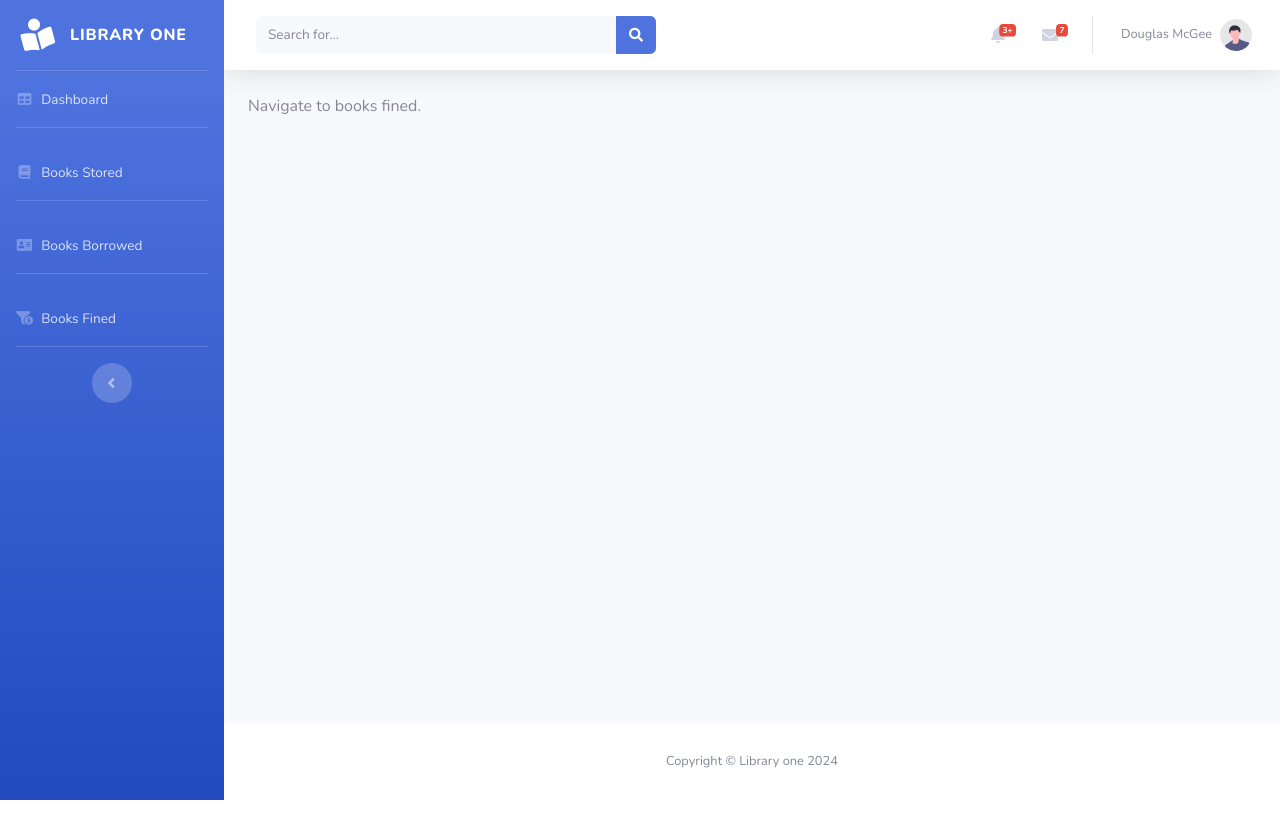
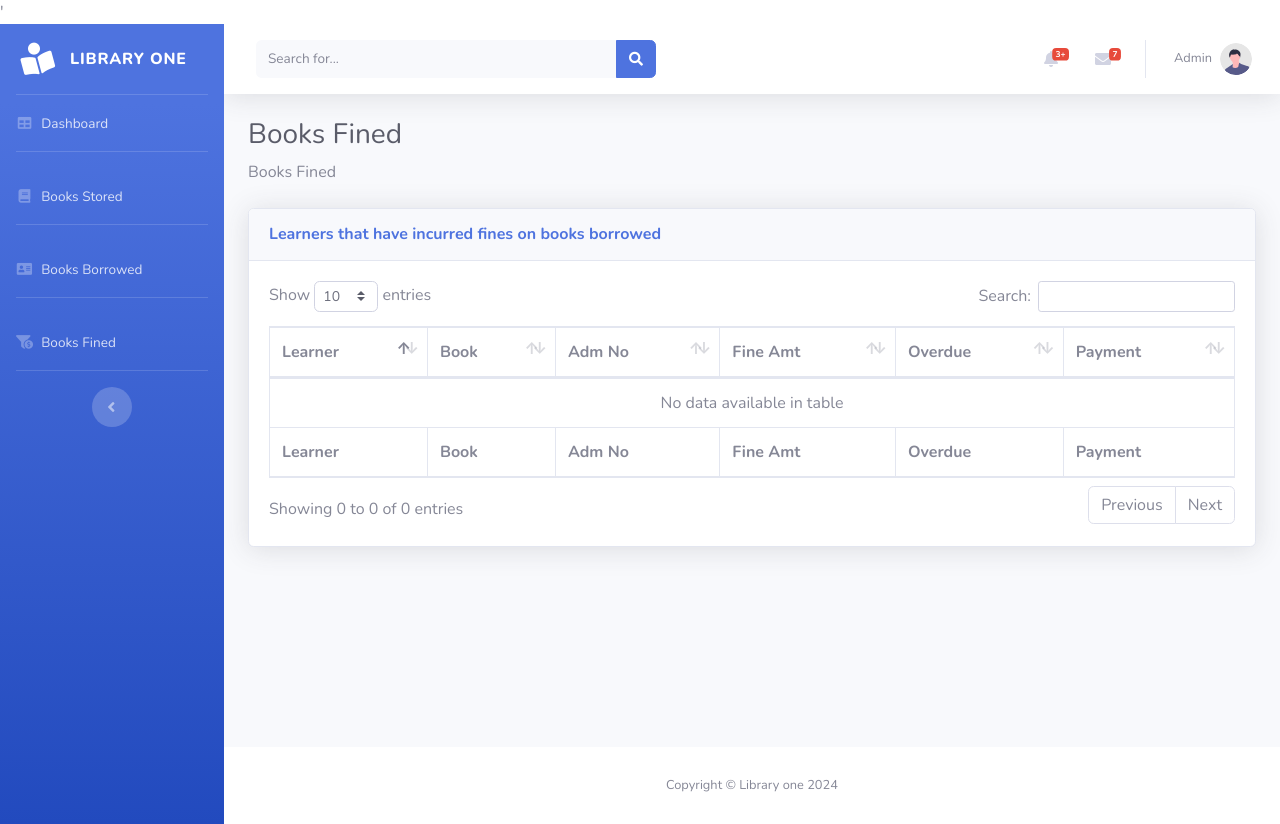
Before and after one commit to ianmukuna97/library1_project, a Django app: page /books/fined in a window 1280 px wide. Before the commit the page ends 800 px from the top, so only its background shows below. Run offline with Django 5.2, Linux system fonts and the light colour scheme; data that the repository does not hold is empty; some libraries are stand-ins or nearby versions.

Commit message:
Library One Management System

```diff
--- a/library1_project/urls.py
+++ b/library1_project/urls.py
@@ -26,6 +26,11 @@ urlpatterns = [
     path('books/fined', views.books_fined, name='books_fined'),
     path('books/provided', views.books_provided, name='books_provided'),
     path('distribute/<int:id>', views.distribute_book, name='distribute_book'),
-    path('requite/<int:id>', views.requite_book, name='requite_book'),
+    path('return/<int:id>', views.return_book, name='return_book'),
+    path('payment/<int:id>', views.payment_overdue, name='payment_overdue'),
+    path('handle/payment', views.callback, name='callback'),
+    path('pie-chart', views.pie_chart, name='pie_chart'),
+    path('line-chart', views.line_chart, name='line_chart'),
+    path('bar_chart', views.bar_chart, name='bar_chart'),
     path('admin/', admin.site.urls),
 ]
--- a/main/views.py
+++ b/main/views.py
@@ -1,9 +1,16 @@
+import json
 from datetime import date, timedelta
 
 from django.contrib import messages
+from django.db import transaction
+from django.db.models import Count
+from django.db.models.functions import TruncMonth
+from django.http import HttpResponse, JsonResponse
 from django.shortcuts import render, redirect, get_object_or_404
+from django.views.decorators.csrf import csrf_exempt
+from django_daraja.mpesa.core import MpesaClient
 
-from main.models import Book, Transactions, Learner
+from main.models import Book, Transactions, Learner, Payment
 
 
 # Create your views here.
@@ -18,7 +25,7 @@ def books_stored(request):
 
 def books_borrowed(request):
     borrowed = Transactions.objects.all()
-    return render(request,'books_borrowed.html', {'materials_borrowed' : borrowed})
+    return render(request,'books_borrowed.html', {'books_borrowed' : borrowed})
 
 
 def books_fined(request):
@@ -31,26 +38,139 @@ def books_provided(request):
     return None
 
 
-def distribute_book(request, id):
+def distribute_book(request, id,):
     book = Book.objects.get(pk=id)
     learners = Learner.objects.all()
     if request.method == 'POST':
         learner_id = request.POST['learner_id']
-        student: Learner = Learner.objects.get(pk=learner_id)
+        learner: Learner = Learner.objects.get(pk=learner_id)
         expected_return_date = date.today() + timedelta(days=7)
-        transaction = Transactions.objects.create(book=book, student=student, expected_return_date=expected_return_date, status='DISTRIBUTED')
+        transaction = Transactions.objects.create(book=book, learner=learner, expected_return_date=expected_return_date, status='DISTRIBUTED')
         transaction.save()
         messages.success(request, f'Book {book.title} was distributed')
         return redirect('books_stored')
-
     return render(request, 'distribute.html', {'book' : book, 'learners' : learners})
 
-def requite_book(request, id):
+def return_book(request, id):
     transaction = get_object_or_404(Transactions, pk=id)
     transaction.return_date = date.today()
-    transaction.status = 'REQUITED'
+    transaction.status = 'RETURNED'
     transaction.save()
-    messages.success(request, f'Book {transaction.book.title} was requited')
+    messages.success(request, f'Book {transaction.book.title} was returned')
     if transaction.total_fine > 0:
         messages.warning(request, f'Book {transaction.book.title} has incurred a fine of Ksh.{transaction.total_fine}')
     return redirect('books_stored')
+
+
+def payment_overdue(request, id):
+    transactions = Transactions.objects.get(pk=id)
+    total = transactions.total_fine
+    phone = transactions.student.phone_number
+    cl = MpesaClient()
+    phone_number = '0723740215'
+    amount = 1
+    account_reference = transactions.student.adm_no
+    transaction_desc = 'Overdue Fines'
+    callback_url = 'https://mature-octopus-causal.ngrok-free.app/handle/payment'
+    response = cl.stk_push(phone_number, amount, account_reference, transaction_desc, callback_url)
+    if response.response_code == "0":
+        payment = Payment.objects.create(transaction=transaction, merchant_request_id=response.merchant_request_id, checkout_request_id=response.checkout_request_id, amount=amount)
+        payment.save()
+        messages.success(request, f"Payment was requested successfully")
+    return redirect('books_fined')
+
+
+@csrf_exempt
+def callback(request):
+    resp = json.loads(request.body)
+    data = resp['Body']['stkCallback']
+    if data["ResultCode"] == "0":
+        merchant_id = data["merchantRequestId"]
+        checkout_id = data["checkoutRequestId"]
+        code =""
+        item = data["CallbackMetadata"]["Item"]
+        for i in item:
+            name = i["Name"]
+            if name == "MpesaReceiptNumber":
+                code = i["Value"]
+        transaction = Transactions.objects.get(merchant_request_id=merchant_id, checkout_request_id=checkout_id)
+        transaction.code = code
+        transaction.status = "TRANSACTED SUCCESSFULLY"
+        transaction.save()
+    return HttpResponse("OK")
+
+
+def pie_chart(request):
+    transactions = Transactions.objects.filter(created_at__year=2024)
+    returned = transactions.filter(status='RETURNED').count()
+    lost = transactions.filter(status='LOST').count()
+    borrowed = transactions.filter(status='BORROWED').count()
+    return JsonResponse({
+        "title": "Grouped By Status",
+        "data": {
+            "labels": ["Returned", "Borrowed", "Lost"],
+            "datasets": [{
+                "data": [returned, lost, borrowed],
+                "backgroundColor": ['#4e73df', '#1cc88a', '#36b9cc'],
+                "hoverBackgroundColor": ['#2e59d9', '#17a673', '#2c9faf'],
+                "hoverBorderColor": "rgba(234, 236, 244, 1)",
+            }],
+        }
+    })
+
+
+def line_chart(request):
+    transactions = Transactions.objects.filter(created_at__year=2024)
+    grouped  = transactions.annotate(month=TruncMonth('created_at')).values('month').annotate(count=Count('id')).order_by('month')
+    numbers = []
+    months = []
+    for i in grouped:
+        numbers.append(i['count'])
+        months.append(i['month'].strftime("%b"))
+    return JsonResponse({
+        "title": "Transactions Grouped By Month",
+        "data": {
+            "labels": months,
+            "datasets": [{
+                "label": "Count",
+                "lineTension": 0.3,
+                "backgroundColor": "rgba(78, 115, 223, 0.05)",
+                "borderColor": "rgba(78, 115, 223, 1)",
+                "pointRadius": 3,
+                "pointBackgroundColor": "rgba(78, 115, 223, 1)",
+                "pointBorderColor": "rgba(78, 115, 223, 1)",
+                "pointHoverRadius": 3,
+                "pointHoverBackgroundColor": "rgba(78, 115, 223, 1)",
+                "pointHoverBorderColor": "rgba(78, 115, 223, 1)",
+                "pointHitRadius": 10,
+                "pointBorderWidth": 2,
+                "data": numbers,
+            }],
+        },
+
+    })
+
+
+def bar_chart(request):
+    transactions = Transactions.objects.filter(created_at__year=2024)
+    grouped = transactions.annotate(month=TruncMonth('created_at')).values('month').annotate(
+        count=Count('id')).order_by('month')
+    numbers = []
+    months = []
+    for i in grouped:
+        numbers.append(i['count'])
+        months.append(i['month'].strftime('%b'))
+    print(months)
+    return JsonResponse({
+        "title": "Transactions Grouped By Month",
+        "data": {
+            "labels": months,
+            "datasets": [{
+                "label": "Total",
+                "backgroundColor": "#4e73df",
+                "hoverBackgroundColor": "#2e59d9",
+                "borderColor": "#4e73df",
+                "data": numbers,
+            }],
+        },
+    })
--- a/templates/books_fined.html
+++ b/templates/books_fined.html
@@ -1,9 +1,73 @@
 {% extends 'master.html' %}
+{% load static %}
 
 {% block title %}
-   <title>Books Fined</title>
+    <title>Books Fined</title>
+{% endblock %}
+
+{% block more_css %}
+    <link href="{% static 'vendor/datatables/dataTables.bootstrap4.min.css' %}" rel="stylesheet">'
 {% endblock %}
 
 {% block content %}
-	Navigate to books fined.
+    <!-- Page Heading -->
+    <h1 class="h3 mb-2 text-gray-800">Books Fined</h1>
+    <p class="mb-4">Books Fined</p>
+
+    <!-- DataTales Example -->
+    <div class="card shadow mb-4">
+        <div class="card-header py-3">
+            <h6 class="m-0 font-weight-bold text-primary">Learners that have incurred fines on books borrowed</h6>
+        </div>
+        <div class="card-body">
+            <div class="table-responsive">
+                <table class="table table-bordered" id="dataTable" width="100%" cellspacing="0">
+                    <thead>
+                    <tr>
+                        <th>Learner</th>
+                        <th>Book</th>
+                        <th>Adm No</th>
+                        <th>Fine Amt</th>
+                        <th>Overdue</th>
+                        <th>Payment</th>
+                    </tr>
+                    </thead>
+                    <tfoot>
+                    <tr>
+                       <th>Learner</th>
+                        <th>Book</th>
+                        <th>Adm No</th>
+                        <th>Fine Amt</th>
+                        <th>Overdue</th>
+                        <th>Payment</th>
+                    </tr>
+                    </tfoot>
+                    <tbody>
+                    {% for transaction in fines %}
+                        <tr>
+                            <td>{{ transaction.student.name }}</td>
+                            <td>{{ transaction.book.title }}</td>
+                            <td>{{ transaction.student.adm_no }}</td>
+                            <td>{{ transaction.total_fine }}</td>
+                            <td>{{ transaction.days_overdue }}</td>
+                            <td>
+                                <a href="{% url 'payment_overdue' transaction.id %}" class="btn btn-outline-primary btn-sm">Payment</a>
+                            </td>
+                        </tr>
+                    {% endfor %}
+
+                    </tbody>
+                </table>
+            </div>
+        </div>
+    </div>
 {% endblock %}
+
+{% block more_js %}
+    {#      <!-- Page level plugins -->#}
+    <script src="{% static 'vendor/datatables/jquery.dataTables.min.js' %}"></script>
+    <script src="{% static 'vendor/datatables/dataTables.bootstrap4.min.js' %}"></script>
+
+    <!-- Page level custom scripts -->
+    <script src="{% static 'js/demo/datatables-demo.js' %}"></script>
+{% endblock %}
--- a/templates/distribute.html
+++ b/templates/distribute.html
@@ -1,7 +1,7 @@
 {% extends 'master.html' %}
 
 {% block title %}
-    <title>Books Fined</title>
+    <title>Distribute Book</title>
 {% endblock %}
 
 {% block content %}
@@ -9,7 +9,7 @@
         <div class="col-sm-6">
             <div class="card shadow mb-4">
                 <div class="card-header py-3">
-                    <h6 class="m-0 font-weight-bold text-primary">Issue {{ book.title }} by {{ book.author }}</h6>
+                    <h6 class="m-0 font-weight-bold text-primary">Distribute {{ book.title }} by {{ book.author }}</h6>
                 </div>
                 <div class="card-body">
                     <form action="{% url 'distribute_book' book.id %}" method="post">
--- a/templates/master.html
+++ b/templates/master.html
@@ -324,7 +324,7 @@
                     <li class="nav-item dropdown no-arrow">
                         <a class="nav-link dropdown-toggle" href="#" id="userDropdown" role="button"
                            data-toggle="dropdown" aria-haspopup="true" aria-expanded="false">
-                            <span class="mr-2 d-none d-lg-inline text-gray-600 small">Douglas McGee</span>
+                            <span class="mr-2 d-none d-lg-inline text-gray-600 small">Admin</span>
                             <img class="img-profile rounded-circle"
                                  src="{% static 'img/undraw_profile.svg' %}">
                         </a>
```
Also changed, not shown: main/models.py (+8 -0 lines), templates/books_borrowed.html (+9 -9 lines), templates/dashboard.html (+67 -1 lines).
